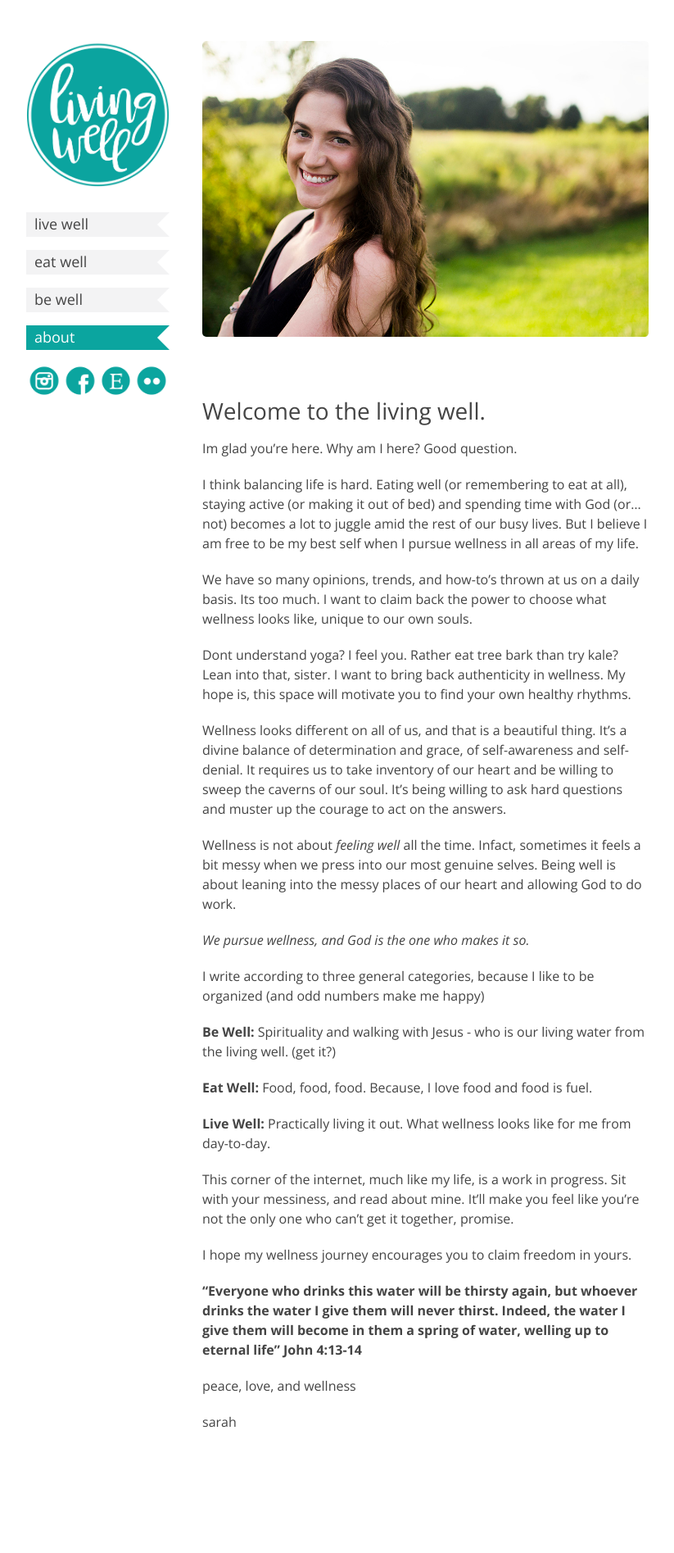
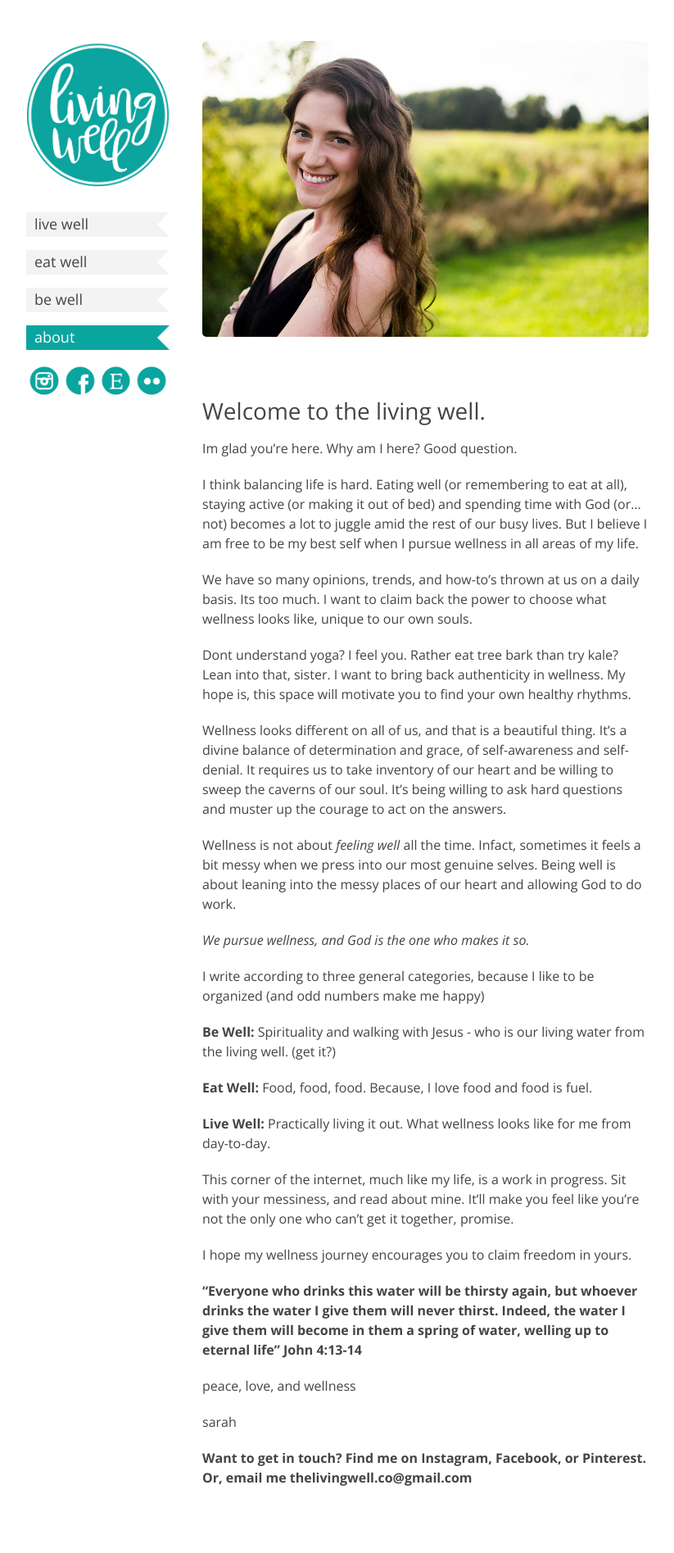
Before and after one commit to dreger/thelivingwell.co, a Jekyll site: the page built from pages/about.md, in a window 1280 px wide. Shown: the whole page at 82% size, without its empty margins (228-1051 px from the left). Built offline with Jekyll 4.4.1, drawn with Linux system fonts in a browser that asks for light colours; before the commit the page ends 1827 px from its top, so only the background shows below that.

Commit message:
Update about.md

```diff
--- a/pages/about.md
+++ b/pages/about.md
@@ -37,3 +37,6 @@ I hope my wellness journey encourages you to claim freedom in yours.
 peace, love, and wellness
 
 sarah
+
+
+**Want to get in touch? Find me on Instagram, Facebook, or Pinterest. Or, email me thelivingwell.co@gmail.com**
```
